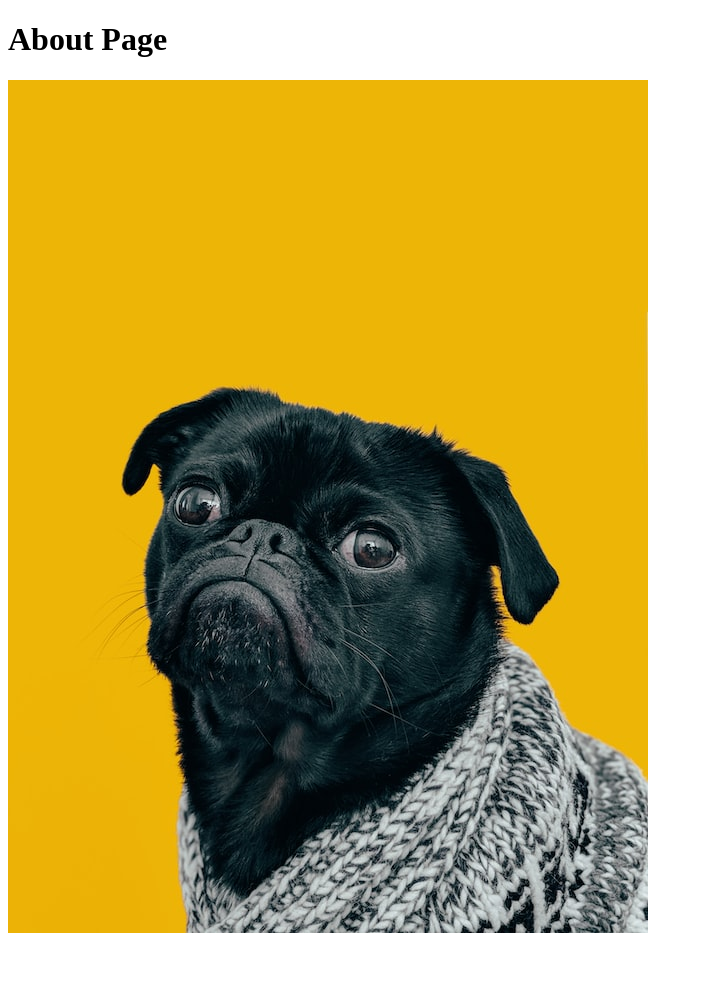
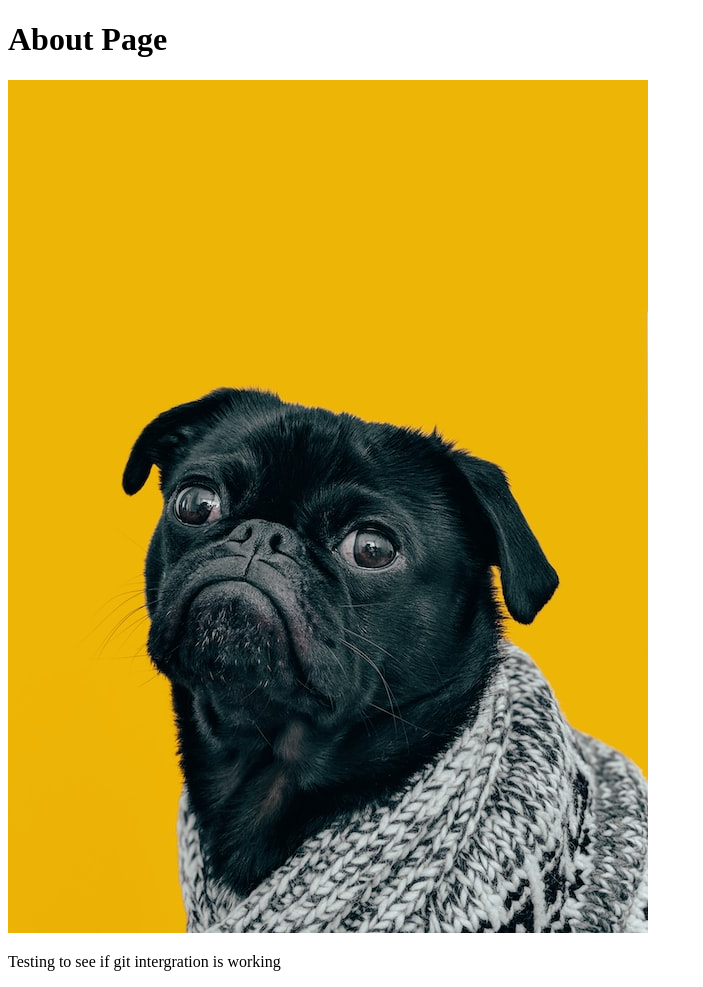
Before and after one commit to thang14nguyen/odin-links-and-images, a plain HTML site: page pages/about.html in a window 1280 px wide. Shown: the whole page, without its empty margins (0-703 px from the left). Before the commit the page ends 953 px from the top, so only its background shows below. Drawn offline with Linux system fonts and the light colour scheme.

Commit message:
Update about.html

```diff
--- a/pages/about.html
+++ b/pages/about.html
@@ -8,5 +8,7 @@
   <body>
     <h1>About Page</h1>
     <p><img src="../images/dog.jpg" alt="The Odin Project Logo"></p>
+
+    <p>Testing to see if git intergration is working</p>
   </body>
 </html>
```
